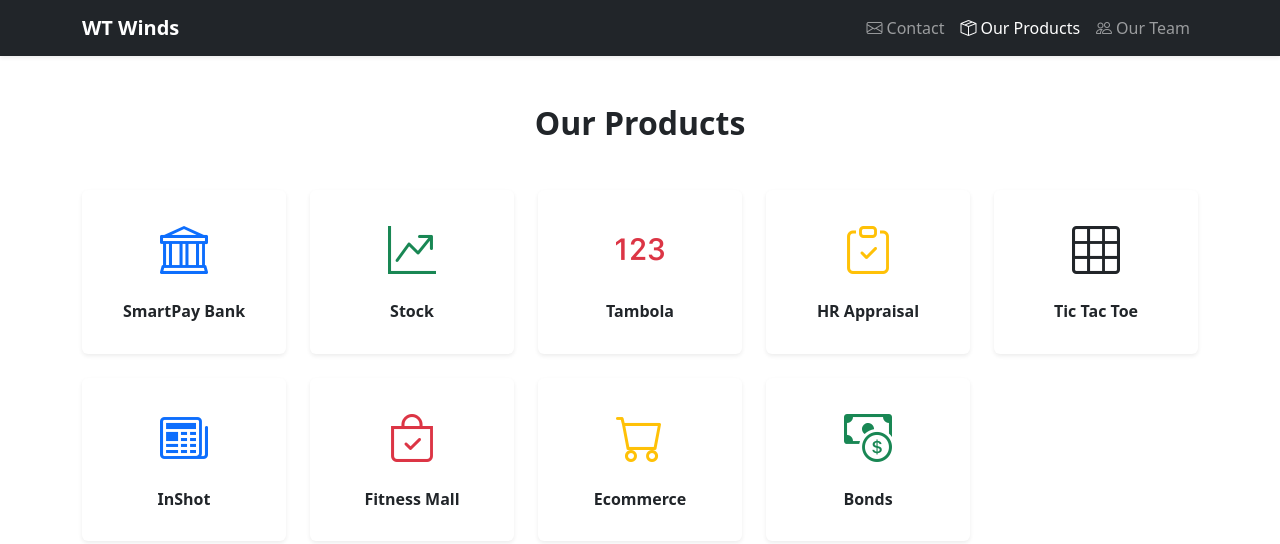
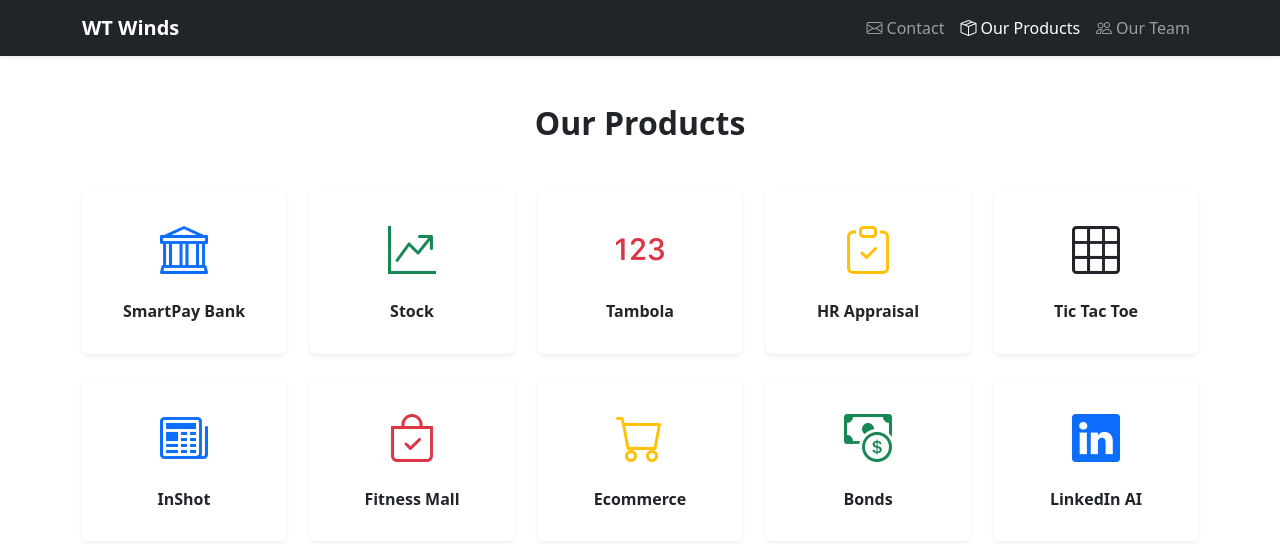
Before and after one commit to wtwinds/Wtwinds-website, a React (Create React App) app: page /products in a window 1280 px wide. Shown: the top 544 px of the page. Built offline with nearby package versions, Linux system fonts and the light colour scheme.

Commit message:
Update Products.jsx

```diff
--- a/src/components/Products.jsx
+++ b/src/components/Products.jsx
@@ -9,6 +9,7 @@ export default function Products() {
     { name: "Fitness Mall", icon: "bi-bag-check", color: "text-danger", link: "https://fitness-mall-4h2n.onrender.com" },
     { name: "Ecommerce", icon: "bi-cart", color: "text-warning", link: "https://ecommerce-7cio.onrender.com" },
     { name: "Bonds", icon: "bi-cash-coin", color: "text-success", link: "https://bonds-skc0.onrender.com" },
+    { name: "LinkedIn AI", icon: "bi-linkedin", color: "text-primary", link: "https://linkedin-ai94.onrender.com" },
   ];
 
   return (
```
